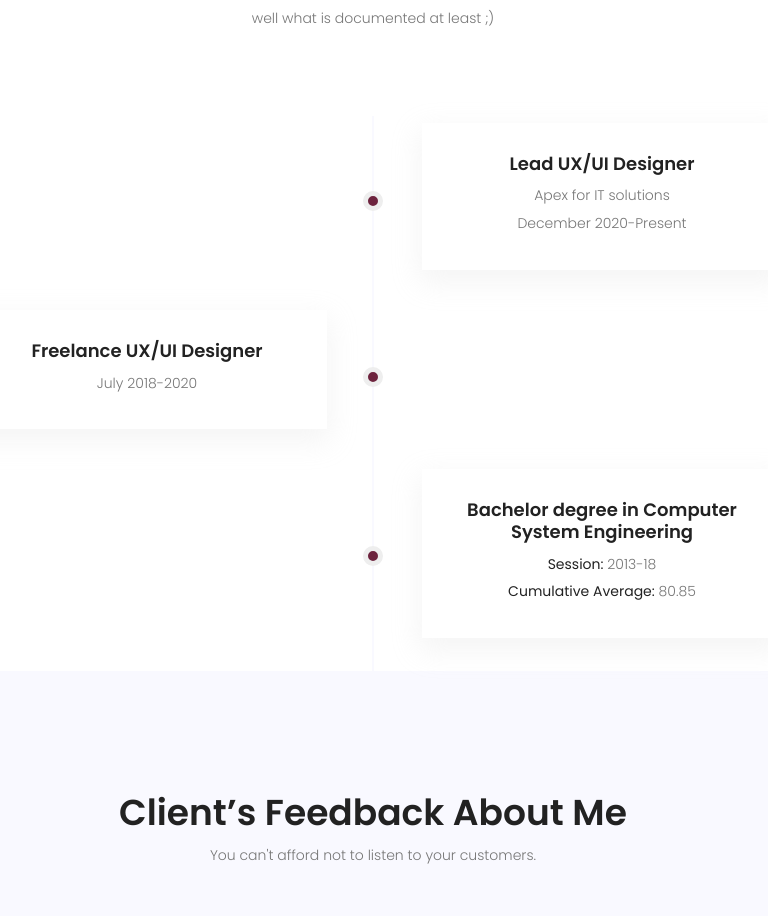
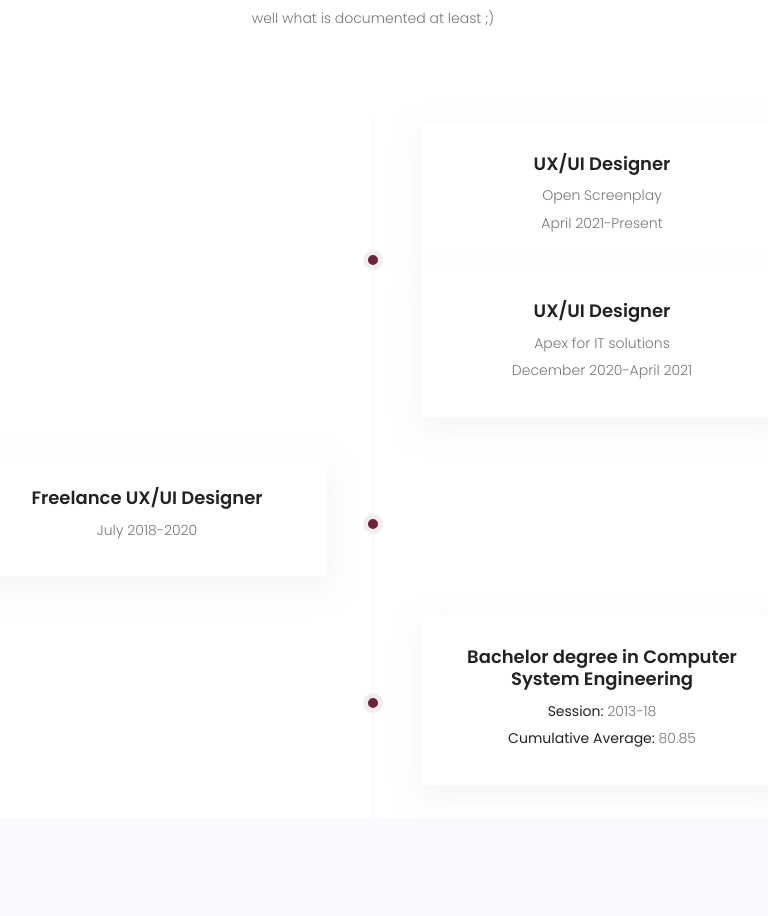
Before and after one commit to ahmadabuabdou/me, a plain HTML site: page about.html in a window 1280 px wide. Shown: the part 1469-2385 px from the top of the page, without its empty margins (267-1035 px from the left). Drawn offline with nearby package versions, Linux system fonts and the light colour scheme; some packages are replaced by stand-ins of ours.

Commit message:
Update about.html

```diff
--- a/about.html
+++ b/about.html
@@ -141,12 +141,19 @@
             </div>
 			  <ul>
 			  	<li>
+			  		<div class="content">
+			        <h4>
+			          <time>UX/UI Designer</time>
+			        </h4>
+			        <p>Open Screenplay</p>
+			        <p>April 2021-Present</p>
+			      </div>
 			      <div class="content">
 			        <h4>
-			          <time>Lead UX/UI Designer</time>
+			          <time>UX/UI Designer</time>
 			        </h4>
 			        <p>Apex for IT solutions</p>
-			        <p>December 2020-Present</p>
+			        <p>December 2020-April 2021</p>
 			      </div>
 			    </li>
 
```
